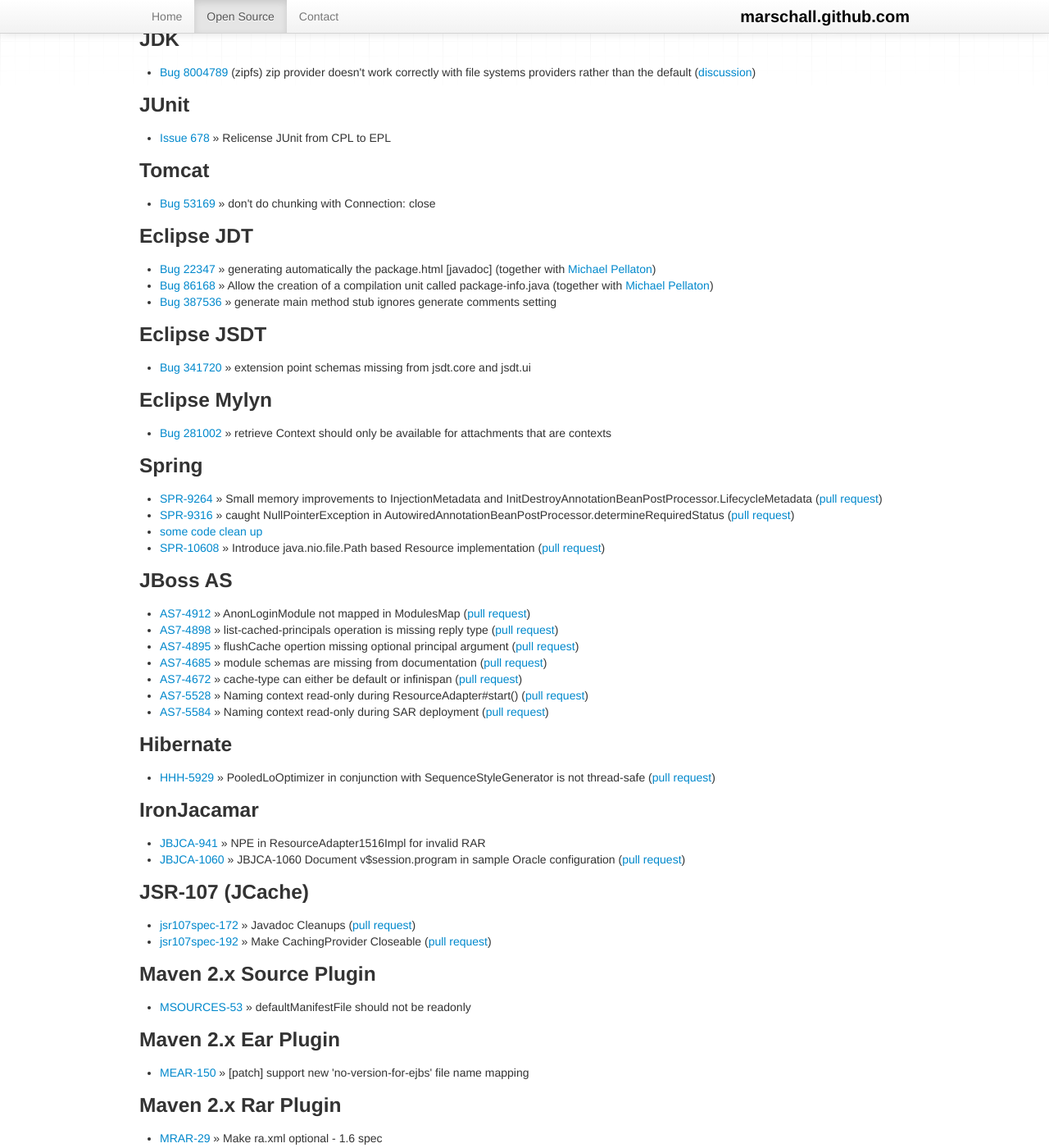
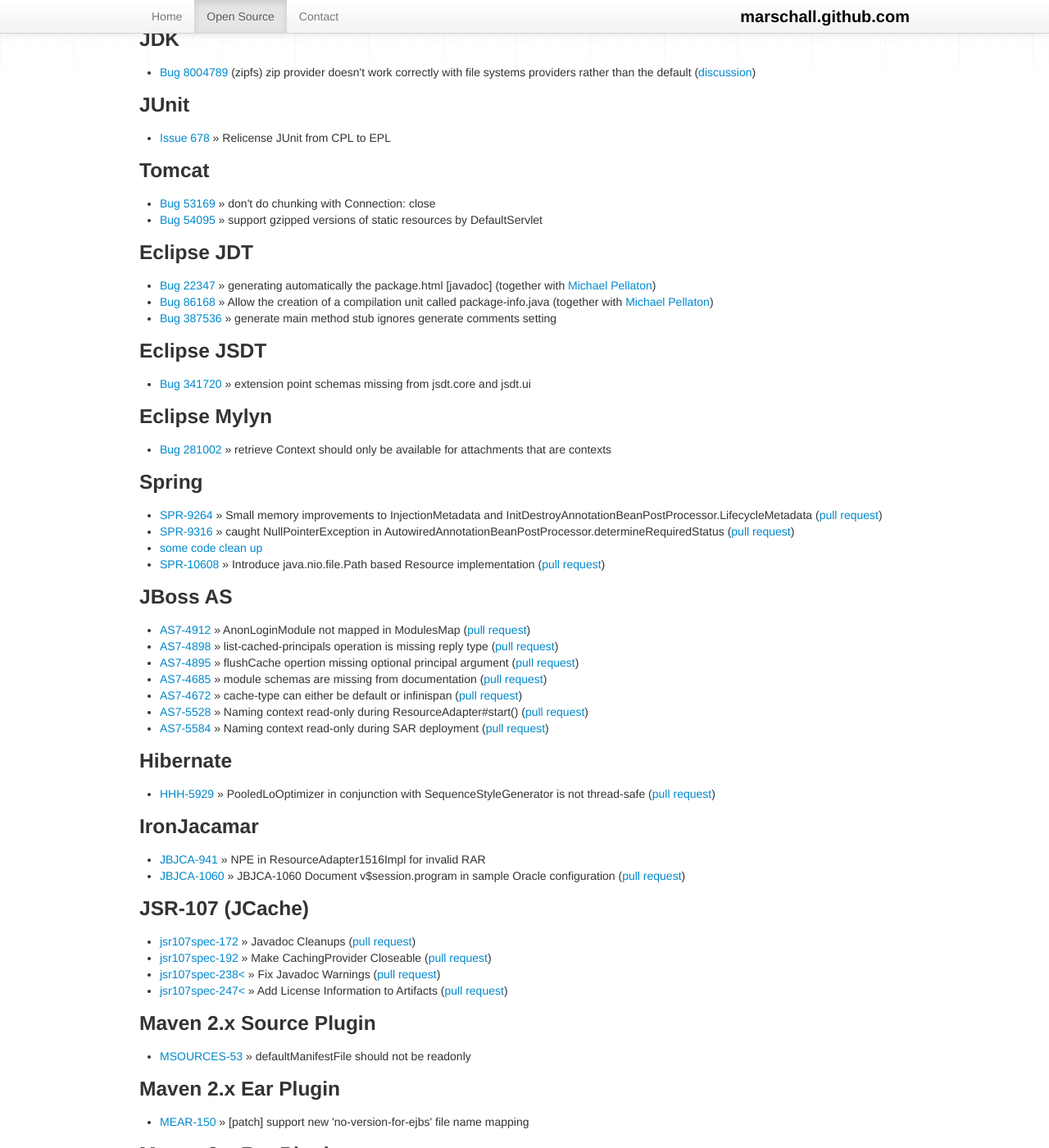
Before and after one commit to marschall/marschall.github.com, a Jekyll site: the page built from open-source.html, in a window 1280 px wide and 1400 px high, scrolled down 242 px. Shown: the whole window at 82% size. Built offline with Jekyll 4.4.1, drawn with Linux system fonts in a browser that asks for light colours.

Commit message:
various pull requests closed

```diff
--- a/open-source.html
+++ b/open-source.html
@@ -22,9 +22,7 @@
 <h3>Tomcat</h3>
 <ul>
   <li><a href="https://issues.apache.org/bugzilla/show_bug.cgi?id=53169">Bug 53169</a> &raquo; don't do chunking with Connection: close</li>
-<!--
   <li><a href="https://issues.apache.org/bugzilla/show_bug.cgi?id=54095">Bug 54095</a> &raquo; support gzipped versions of static resources by DefaultServlet</li>
--->
 </ul>
 <h3>Eclipse JDT</h3>
 <ul>
@@ -96,6 +94,8 @@
 <ul>
   <li><a href="https://github.com/jsr107/jsr107spec/pull/172">jsr107spec-172</a> &raquo; Javadoc Cleanups (<a href="https://github.com/jsr107/jsr107spec/pull/172">pull request</a>)</li>
   <li><a href="https://github.com/jsr107/jsr107spec/pull/192">jsr107spec-192</a> &raquo; Make CachingProvider Closeable (<a href="https://github.com/jsr107/jsr107spec/pull/192">pull request</a>)</li>
+  <li><a href="https://github.com/jsr107/jsr107spec/pull/238">jsr107spec-238<</a> &raquo; Fix Javadoc Warnings (<a href="https://github.com/jsr107/jsr107spec/pull/238">pull request</a>)</li>
+  <li><a href="https://github.com/jsr107/jsr107spec/pull/247">jsr107spec-247<</a> &raquo; Add License Information to Artifacts (<a href="https://github.com/jsr107/jsr107spec/pull/247">pull request</a>)</li>
 </ul>
 
 <!--
```
